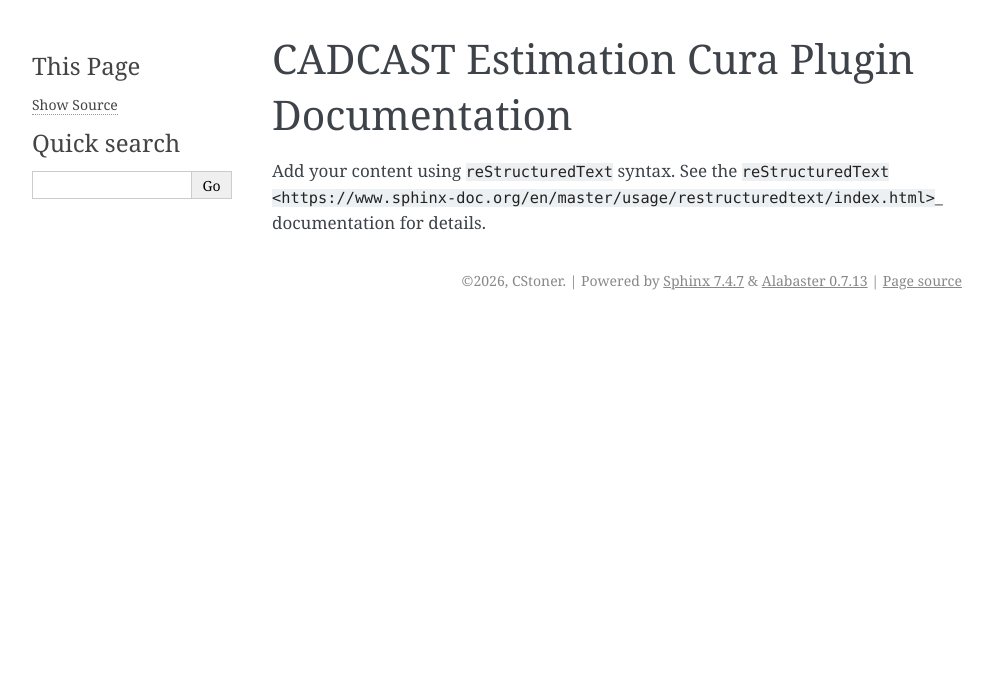
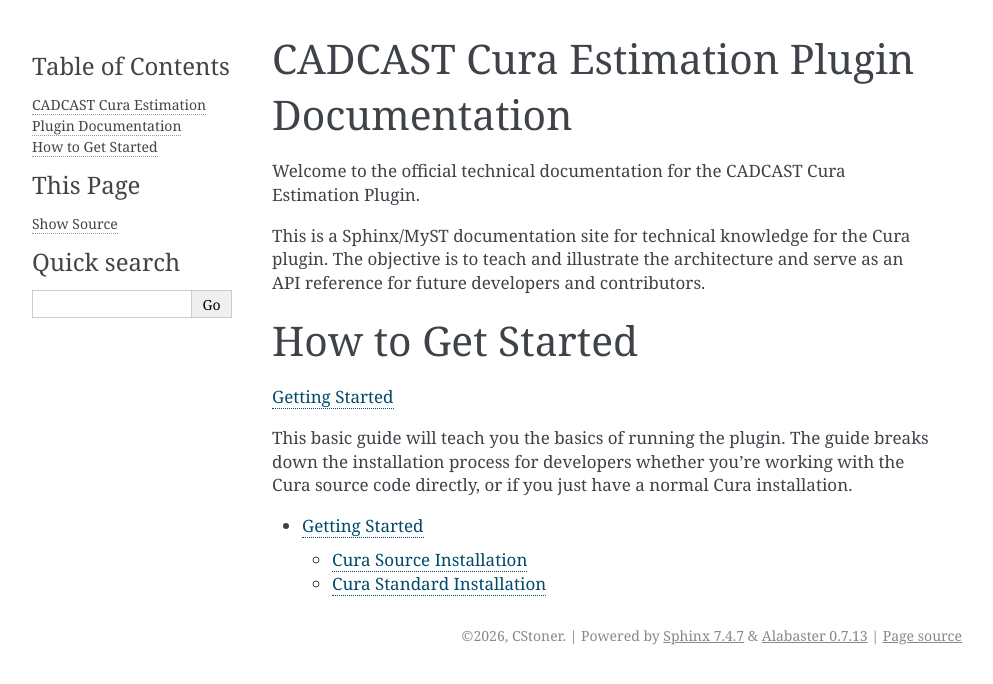
Before and after one commit to cstoner-arizona/CostEstimator_Documentation, a Sphinx documentation site: the page built from source/index.md, in a window 1280 px wide. Shown: the top 684 px of the page, without its empty margins (148-1141 px from the left). Built offline with Sphinx 7.4.7, drawn with Linux system fonts in a browser that asks for light colours.

Commit message:
Edited index.md and added getting-started.md

````diff
--- a/source/index.md
+++ b/source/index.md
@@ -1,11 +1,21 @@
 
-# CADCAST Estimation Cura Plugin Documentation
+# CADCAST Cura Estimation Plugin Documentation
 
-Add your content using ``reStructuredText`` syntax. See the
-`reStructuredText <https://www.sphinx-doc.org/en/master/usage/restructuredtext/index.html>`_
-documentation for details.
+Welcome to the official technical documentation for the CADCAST Cura Estimation Plugin.
+
+This is a Sphinx/MyST documentation site for technical knowledge for the Cura plugin.
+The objective is to teach and illustrate the architecture and serve as an API reference for future developers and contributors.
+
+# How to Get Started
+
+{doc}`Getting Started<how-to/getting-started>`
+
+This basic guide will teach you the basics of running the plugin.
+The guide breaks down the installation process for developers whether you're working with the Cura source code directly, or if you just have a normal Cura installation.
 
 
 ```{toctree}
+  :maxdepth: 2
 
+how-to/getting-started
 ```
````
Also changed, not shown: source/how-to/getting-started.md (added, +15 -0 lines).
